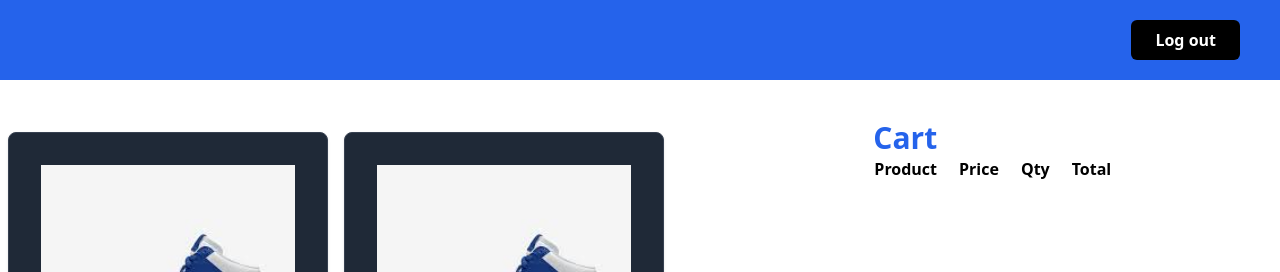
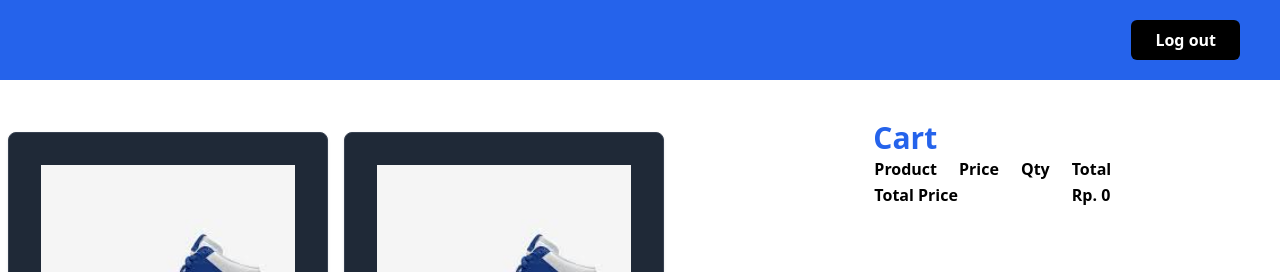
Before and after one commit to SatriyoRizkyansah/belajar-react, a React (Vite) app: page /products in a window 1280 px wide. Shown: the top 272 px of the page. Built offline with nearby package versions, Linux system fonts and the light colour scheme.

Commit message:
Learning UseEffect

```diff
--- a/src/Pages/products.jsx
+++ b/src/Pages/products.jsx
@@ -1,7 +1,7 @@
 import Counter from "../components/Fragments/Counter";
 import Button from "../components/Elements/Button";
 import CardProduct from "../components/Fragments/CardProducts";
-import { useState } from "react";
+import { useEffect, useState } from "react";
 
 const products = [
   {
@@ -31,6 +31,22 @@
 
 const ProductsPage = () => {
   const [cart, setCart] = useState([]);
+  const [totalPrice, setTotalPrice] = useState(0);
+
+  useEffect(() => {
+    setCart(JSON.parse(localStorage.getItem("cart")) || []);
+  }, []);
+
+  useEffect(() => {
+    if (cart.length > 0) {
+      const sum = cart.reduce((acc, item) => {
+        const product = products.find((product) => product.id === item.id);
+        return acc + product.price * item.qty;
+      }, 0);
+      setTotalPrice(sum);
+      localStorage.setItem("cart", JSON.stringify(cart));
+    }
+  }, [cart]);
 
   const handleLogout = () => {
     localStorage.removeItem("email");
@@ -102,6 +118,20 @@
                 );
               })}
             </tbody>
+            <tr>
+              <td colSpan={3}>
+                <b>Total Price</b>
+              </td>
+              <td>
+                <b>
+                  Rp.{" "}
+                  {totalPrice.toLocaleString("id-ID", {
+                    styles: "currency",
+                    currency: "IDR",
+                  })}
+                </b>
+              </td>
+            </tr>
           </table>
         </div>
       </div>
```
